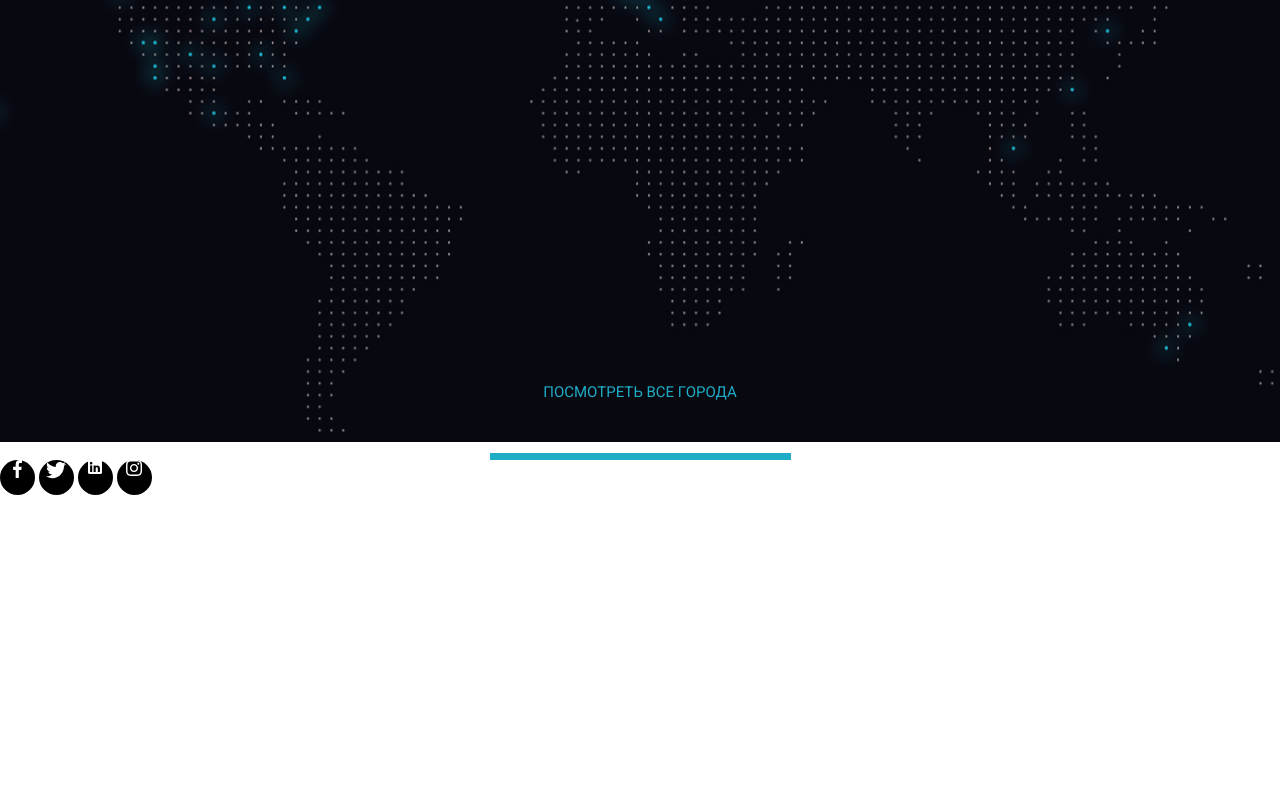
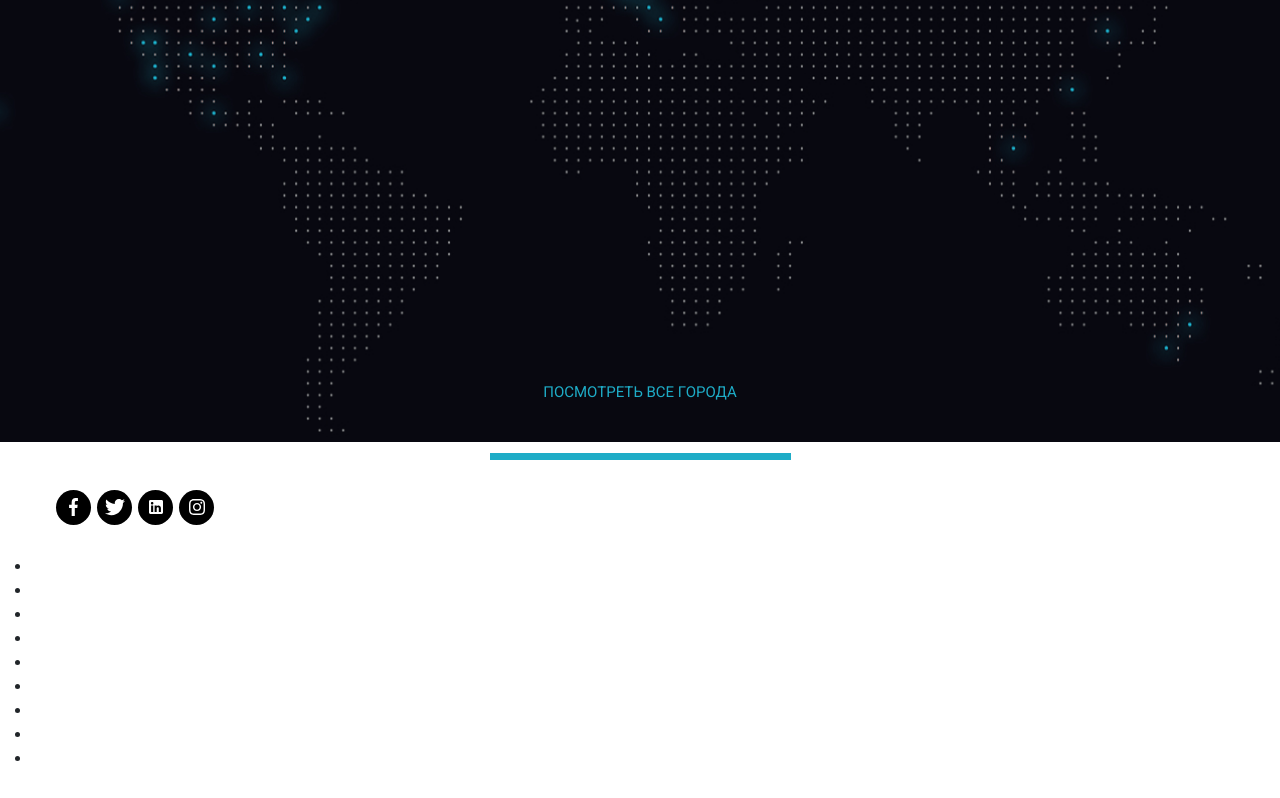
Before and after one commit to eremeevpt/practice_project_1, a plain HTML site: page src/index.html in a window 1280 px wide. Shown: the part 4916-5714 px from the top of the page. Before the commit the page ends 5491 px from the top, so only its background shows below. Drawn offline with Linux system fonts and the light colour scheme.

Commit message:
Style social links

```diff
--- a/src/index.html
+++ b/src/index.html
@@ -209,7 +209,19 @@
                 <a href="#"><img src="icons/linkedin.svg" alt=""></a>
                 <a href="#"><img src="icons/instagram.svg" alt=""></a>
             </div>
-            <div class="inside_links"></div>
+            <div class="inside_links">
+                <ul>
+                    <li></li>
+                    <li></li>
+                    <li></li>
+                    <li></li>
+                    <li></li>
+                    <li></li>
+                    <li></li>
+                    <li></li>
+                    <li></li>
+                </ul>
+            </div>
             <div class="download_links"></div>
         </div>
     </footer>
--- a/src/sass/style.sass
+++ b/src/sass/style.sass
@@ -350,13 +350,17 @@ footer
   .row_bottom
     > div
       width: 33%
+      margin-top: 30px
     .social_links
+      display: flex
+      justify-content: start
+      margin-left: 56px
       > a
-        display: inline-block
         width: 35px
         height: 35px
+        margin-right: 6px
+        display: flex
         background-color: black
         border-radius: 100%
         > img
-          display: block
-          margin: 0 auto
+          margin: auto
```
Also changed, not shown: src/css/style.min.css.
